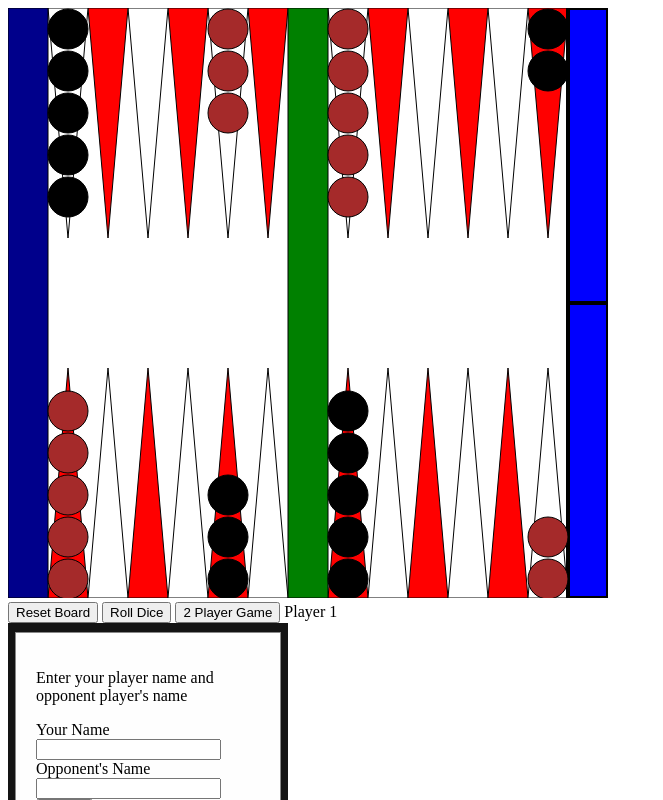
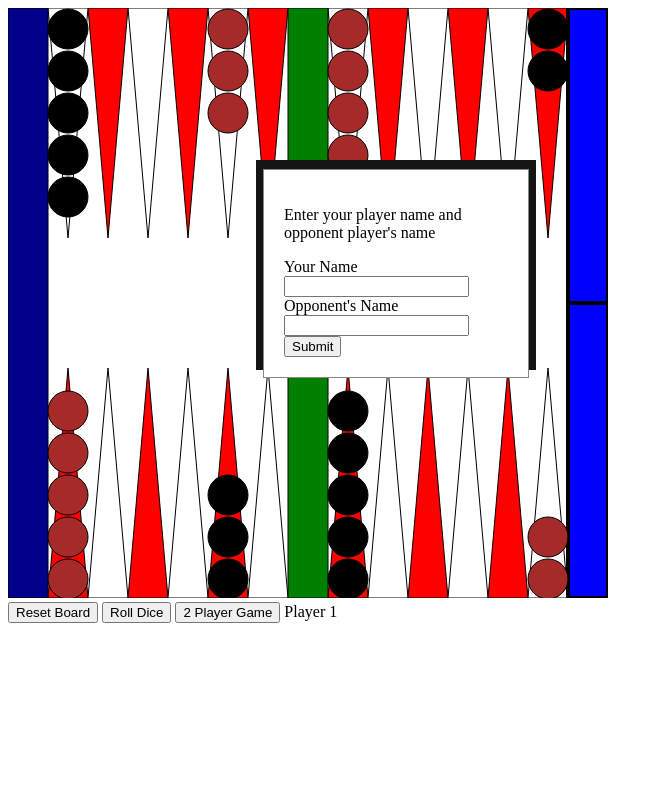
Before and after one commit to kcembrey/svgammon, a plain HTML site: page Backgammon.html in a window 1280 px wide. Both pictures are taken after a click on the button "2 Player Game". Shown: the whole page, without its empty margins (0-663 px from the left). Drawn offline with nearby package versions, Linux system fonts and the light colour scheme.

Commit message:
Re-organized main HTML

```diff
--- a/Backgammon.html
+++ b/Backgammon.html
@@ -1,8 +1,11 @@
 <!DOCTYPE html>
 <html margin="0" height="100%" width="100%">
+
 <head>
 </head>
+
 <body margin="0" height="100%" width="100%">
+  <div id='gameContainer'>
     <div id="svgContainer" onload="populateBoard()" height="100%" width="100%">
       <svg id="svgObj" width="600" height="590">
     		<polygon id="t1" stroke="black" fill="red" stroke-width="1" />
@@ -35,18 +38,16 @@
     		<polygon id="t25" points="560 295, 600 295, 600 590, 560 590" stroke="black" fill="blue" stroke-width="4" />
       </svg>
     </div>
-<input id="d1value" type="hidden" value="0"/>
-<input id="d2value" type="hidden" value="0"/>
-<input id="button1" type="button" value="Reset Board"
-            onclick="resetBoard()"/>
-<input id="button2" type="button" value="Roll Dice"
-            onclick="rollDice(1,6)"/>
-<input id="button3" type="button" value="2 Player Game"
-            onclick="initiateOnlineGame()"/>
+
+    <input id="d1value" type="hidden" value="0" />
+    <input id="d2value" type="hidden" value="0" />
+    <input id="button1" type="button" value="Reset Board" onclick="resetBoard()" />
+    <input id="button2" type="button" value="Roll Dice" onclick="rollDice(1,6)" />
+    <input id="button3" type="button" value="2 Player Game" onclick="initiateOnlineGame()" />
     <span><label>Player </label><label id="playerLabel"></label></span>
 
     <!-- 2 Player Modal -->
-<div id="OnlineGameModal" class="modal" style="display:none; position: fixed; z-index: 1; left: 100; top: 100; width: 280px; height: 210px; background-color: rgb(20,20,20)">
+    <div id="OnlineGameModal" class="modal" style="display:none; position: fixed; z-index: 1; left: 20%; top: 20%; width: 280px; height: 210px; background-color: rgb(20,20,20)">
 
       <!-- Modal content -->
       <div class="modal-content" style="background-color: #fefefe; margin: 9px auto; padding: 20px; border: 1px solid #888; width: 80%;">
@@ -55,9 +56,10 @@
         <input id="Player1Input" type="text"></input>
         <label>Opponent's Name</label>
         <input id="Player2Input" type="text"></input>
-    <input id="SubmitNames" type="button" value="Submit" onclick="submitPlayerNames()"</button>
+        <input id="SubmitNames" type="button" value="Submit" onclick="submitPlayerNames()" </button>
       </div>
 
+    </div>
   </div>
 
 
@@ -77,4 +79,5 @@
   <script src="https://ajax.googleapis.com/ajax/libs/jquery/3.3.1/jquery.min.js"></script>
   <script src="svgammon.js"></script>
 </body>
+
 </html>
```
Lines whose indentation alone changed are shown as unchanged.
